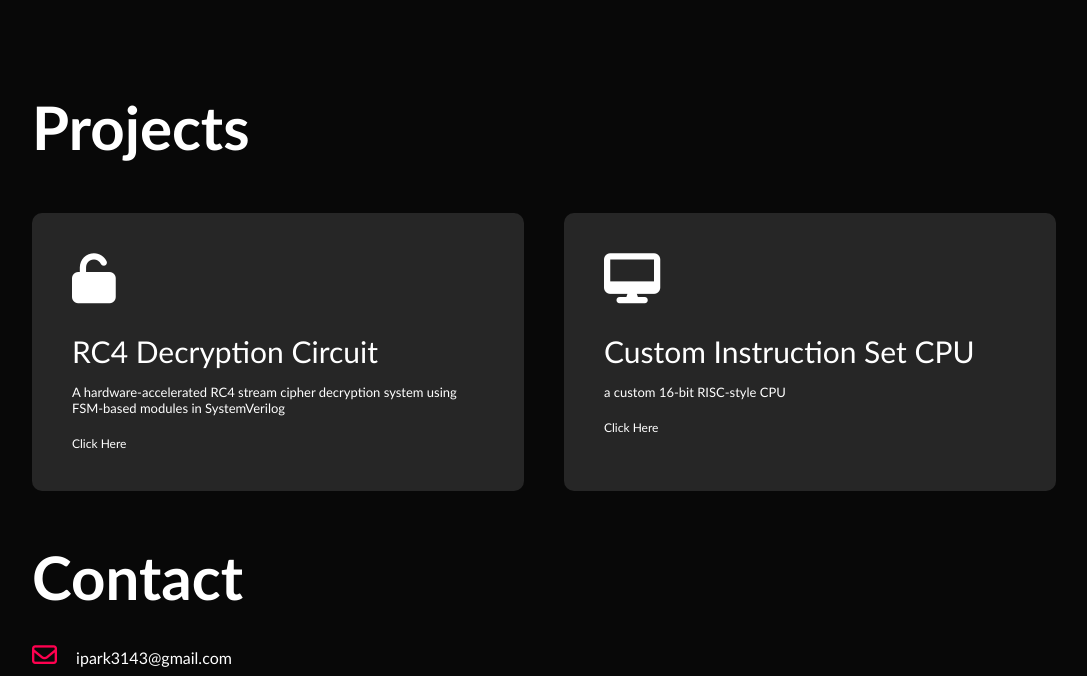
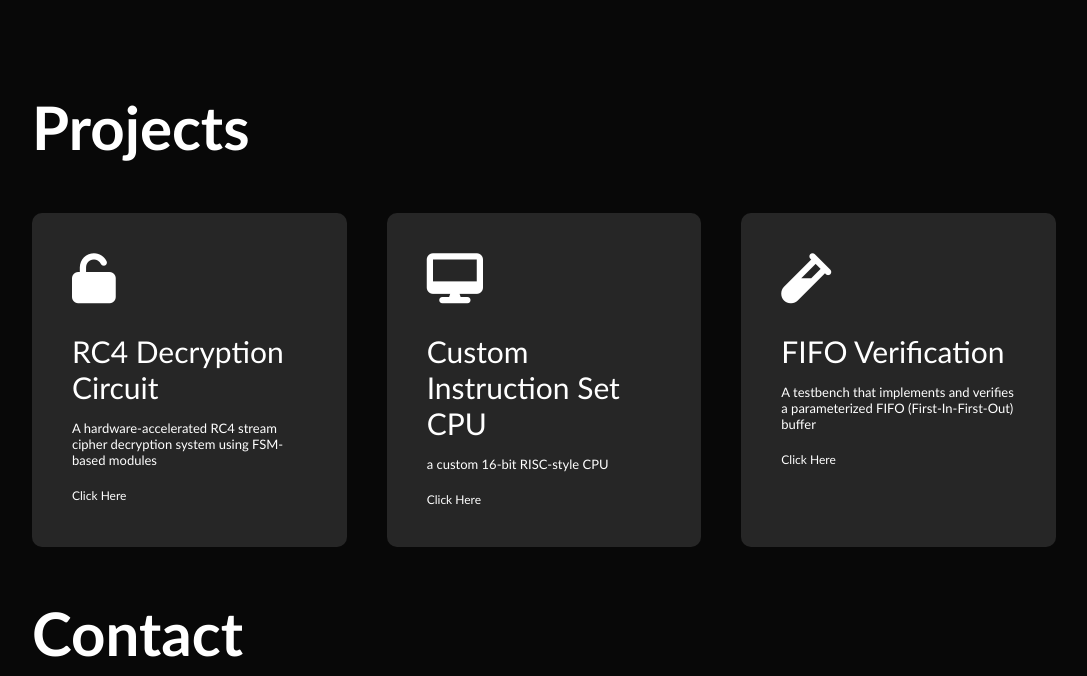
Before and after one commit to ip3143/Personal-Website, a plain HTML site: page index.html in a window 1280 px wide. Shown: the part 1410-2086 px from the top of the page, without its empty margins (96-1183 px from the left). Drawn offline with Linux system fonts and the light colour scheme.

Commit message:
add fifo project

```diff
--- a/index.html
+++ b/index.html
@@ -76,7 +76,7 @@
                     <div>
                         <i class="fa-solid fa-unlock"></i>
                         <h2>RC4 Decryption Circuit</h2>
-                        <p>A hardware-accelerated RC4 stream cipher decryption system using FSM-based modules in SystemVerilog</p>
+                        <p>A hardware-accelerated RC4 stream cipher decryption system using FSM-based modules</p>
                         <a href = "https://github.com/ip3143/RC4-Decryption-Circuit">Click Here</a>
                     </div>
                     <div>
@@ -84,6 +84,12 @@
                             <h2>Custom Instruction Set CPU</h2>
                             <p> a custom 16-bit RISC-style CPU</p>
                             <a href = "https://github.com/ip3143/Custom-Iunstruction-Set-CPU">Click Here</a>
+                    </div>
+                    <div>
+                        <i class="fa-solid fa-vial"></i>
+                        <h2>FIFO Verification</h2>
+                        <p>A testbench that implements and verifies a parameterized FIFO (First-In-First-Out) buffer</p>
+                        <a href = "https://github.com/ip3143/UVM-Lite-FIFO/tree/main">Click Here</a>
                     </div>
                     <!-- <div>
                             <h2>Project 3</h2>
```
